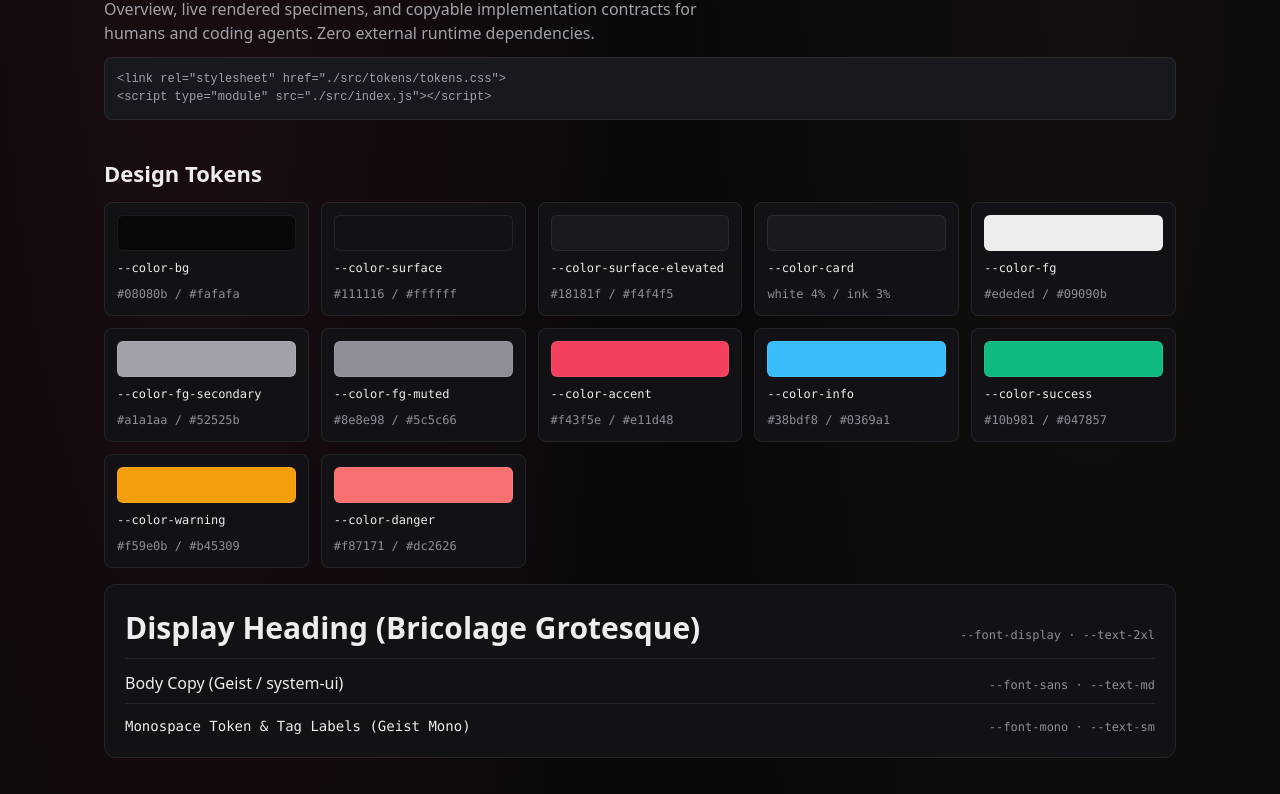
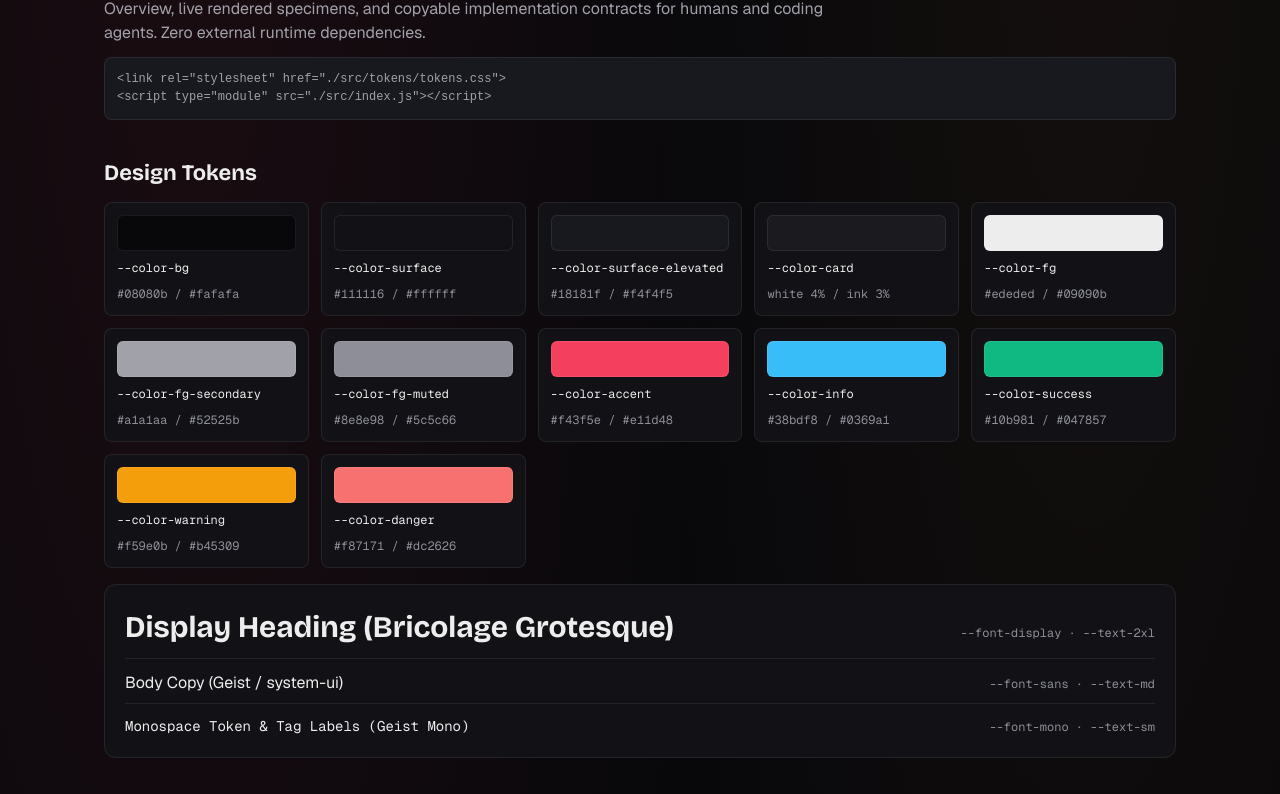
Before and after one commit to jvanheerikhuize/asdlc-meta-designsystem, a plain HTML site: page src/pages/showcase.html in a window 1280 px wide. Shown: the part 192-986 px from the top of the page. Drawn offline with nearby package versions, Linux system fonts and the light colour scheme; files that its build step writes are made by us from their sources; files whose address does not match are found by name.

Commit message:
fix(showcase): load the design system fonts
Co-Authored-By: Claude Opus 5.5 <noreply@anthropic.com>

```diff
--- a/src/pages/showcase.html
+++ b/src/pages/showcase.html
@@ -4,6 +4,9 @@
   <meta charset="utf-8">
   <meta name="viewport" content="width=device-width, initial-scale=1">
   <title>ASDLC Design System — Catalog &amp; Visual Reference</title>
+  <link rel="preconnect" href="https://fonts.googleapis.com">
+  <link rel="preconnect" href="https://fonts.gstatic.com" crossorigin>
+  <link rel="stylesheet" href="https://fonts.googleapis.com/css2?family=Bricolage+Grotesque:wght@500;600;700;800&family=Geist+Mono:wght@400;500;600&family=Geist:wght@400;500;600;700&display=swap">
   <link rel="stylesheet" href="./src/tokens/tokens.css">
   <script type="module" src="./src/index.js"></script>
   <style>
```
Also changed, not shown: tests/test_browser.mjs (+3 -0 lines), 1 other file.
